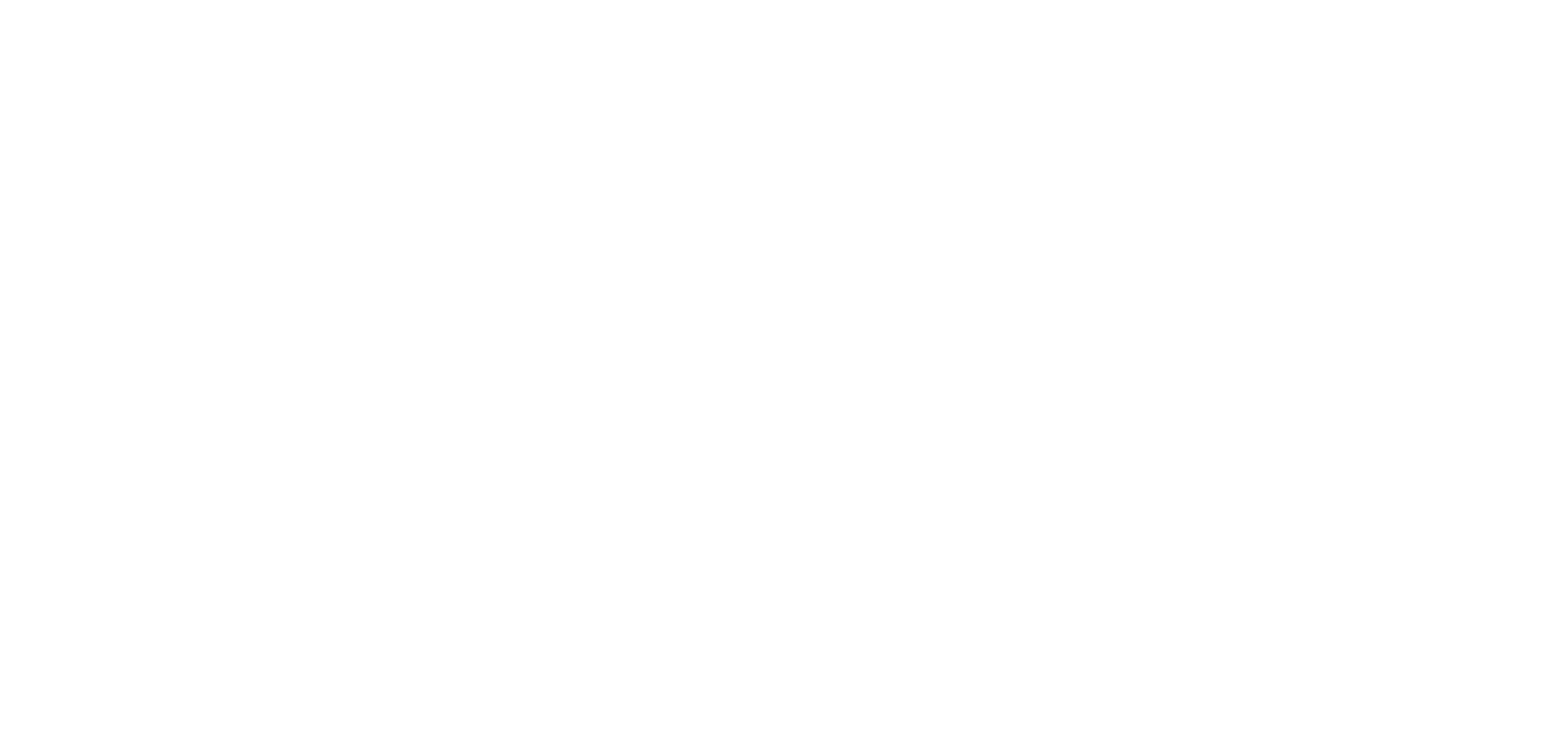
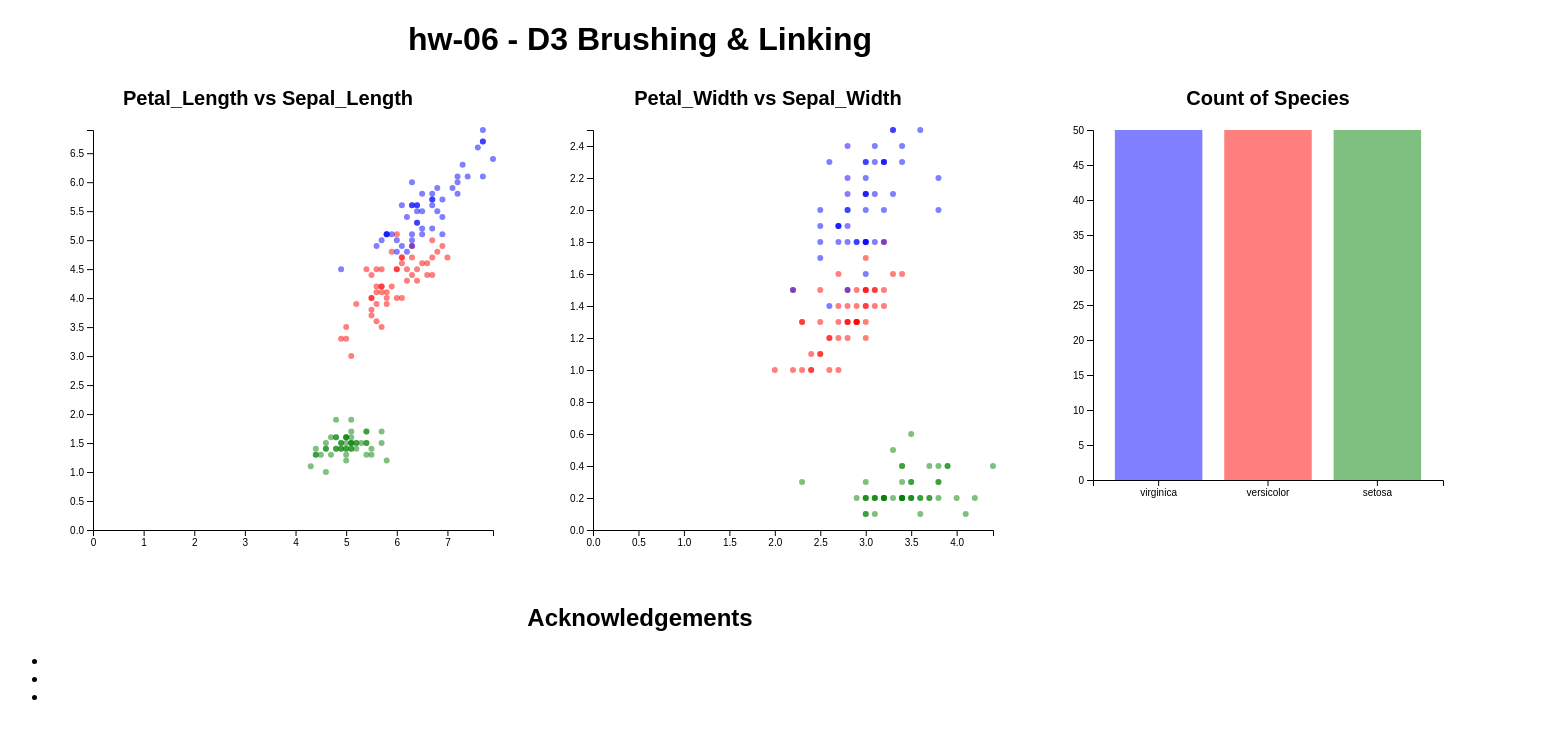
Before and after one commit to DS4200-S23-Class/hw-06-nick_john, a plain HTML site: page index.html in a window 1280 px wide. Shown: the whole page, 1543 px wide, since content can reach past the window. Drawn offline with Linux system fonts and the light colour scheme.

Commit message:
Made PLots

```diff
--- a/index.html
+++ b/index.html
@@ -3,12 +3,51 @@
 
 
 <head>
-  <meta charset='utf-8'>
+  <meta charset=utf-8/>
+  <link rel='stylesheet' href='style.css'>
+  <script src="js/d3.v6.1.1/d3.min.js"></script>
+  <title>hw-06</title>
 
 </head>
 
 
 <body>
+    <h1>hw-06 - D3 Brushing & Linking</h1>
+
+    <div class=row>
+
+      <div class=column>
+
+        <div id="LengthScatterplot"></div>
+
+      </div>
+
+
+      <div class=column>
+
+      <div id="WidthScatterplot"></div>
+
+      </div>
+
+
+
+      <div class=column>
+
+        <div id="CountBarplot"></div>
+
+      </div>
+
+    </div>
+
+
+    <h2>Acknowledgements</h2>
+	<ul>
+	    <li></li>
+	    <li></li>
+        <li></li>
+	</ul>
+
+    <script src="js/main.js"></script>
 
 </body>
 
--- /dev/null
+++ b/js/main.js
@@ -0,0 +1,239 @@
+/*
+hw-06 - D3 Brushing & Linking
+Modified: 02/27/2023
+*/
+
+
+const FRAME_HEIGHT = 500;
+const FRAME_WIDTH = 500;
+const MARGINS = {left: 50, right: 50, top: 50, bottom: 50};
+
+
+const VIS_HEIGHT = FRAME_HEIGHT - MARGINS.top - MARGINS.bottom;
+const VIS_WIDTH = FRAME_WIDTH - MARGINS.left - MARGINS.right;
+
+const FRAME1 = d3.select("#LengthScatterplot")
+                  .append("svg")
+                    .attr("height", FRAME_HEIGHT)
+                    .attr("width", FRAME_WIDTH)
+                    .attr('id', 'spsvg')
+                    .attr("class", "frame");
+
+
+
+function build_length_scatter_plot() {
+    d3.csv("data/iris.csv").then((data) => {
+
+    // find max X from the data
+    const MAX_X1 = d3.max(data, (d) => { return parseFloat(d.Sepal_Length); });
+
+    // Creates the scale function using data
+    const X_SCALE1 = d3.scaleLinear()
+                      .domain([0, MAX_X1])
+                      .range([0, VIS_WIDTH]);
+
+    // find max Y from the data
+    const MAX_Y1 = d3.max(data, (d) => { return parseFloat(d.Petal_Length); })
+
+    // Creates the scale function using data
+    const Y_SCALE1 = d3.scaleLinear()
+                        .domain([0, MAX_Y1])
+                        .range([VIS_HEIGHT, 0]);
+
+    var color_dict = {
+        'virginica': 'Blue',
+        'versicolor': 'Red',
+        'setosa': 'Green'
+      };
+
+    // Plot Points using the X scale created above
+    FRAME1.selectAll("points")
+        .data(data)
+        .enter()
+        .append("circle")
+          .attr("cx", (d) => { return (X_SCALE1(d.Sepal_Length) + MARGINS.left); })
+          .attr("cy", (d) => { return (Y_SCALE1(d.Petal_Length) + MARGINS.left); })
+          .attr("r", 3)
+          .attr("opacity", 0.5)
+          .attr("class", "point")
+          .style('fill', function(d) {
+            return color_dict[d.Species];
+        });
+
+    FRAME1.append("text")
+        .attr("x", (VIS_WIDTH / 2 + MARGINS.left / 2))
+        .attr("y", (MARGINS.top / 2))
+        .attr("text-anchor", "middle")
+        .style("font-size", "20px")
+        .style("font-weight", 900)
+        .text("Petal_Length vs Sepal_Length");
+
+    // Adds an X axis to the scatter plot
+    FRAME1.append("g")
+          .attr("transform", "translate(" + MARGINS.left +
+                "," + (VIS_HEIGHT + MARGINS.top) + ")")
+          .call(d3.axisBottom(X_SCALE1).ticks(10))
+            .attr("font-size", '10px');
+
+    // Adds a Y axis to the scatter plot
+    FRAME1.append("g")
+        .attr("transform", "translate(" + MARGINS.left +
+            "," + (MARGINS.bottom) + ")")
+        .call(d3.axisLeft(Y_SCALE1).ticks(10))
+            .attr("font-size", '10px');
+
+
+  });
+}
+
+
+const FRAME2 = d3.select("#WidthScatterplot")
+                  .append("svg")
+                    .attr("height", FRAME_HEIGHT)
+                    .attr("width", FRAME_WIDTH)
+                    .attr('id', 'spsvg')
+                    .attr("class", "frame");
+
+
+
+function build_width_scatter_plot() {
+    d3.csv("data/iris.csv").then((data) => {
+
+    // find max X from the data
+    const MAX_X2 = d3.max(data, (d) => { return parseFloat(d.Sepal_Width); });
+
+    // Creates the scale function using data
+    const X_SCALE2 = d3.scaleLinear()
+                    .domain([0, MAX_X2])
+                    .range([0, VIS_WIDTH]);
+
+    // find max Y from the data
+    const MAX_Y2 = d3.max(data, (d) => { return parseFloat(d.Petal_Width); })
+
+    // Creates the scale function using data
+    const Y_SCALE2 = d3.scaleLinear()
+                        .domain([0, MAX_Y2])
+                        .range([VIS_HEIGHT, 0]);
+
+    var color_dict = {
+        'virginica': 'Blue',
+        'versicolor': 'Red',
+        'setosa': 'Green'
+    };
+
+    // Plot Points using the X scale created above
+    FRAME2.selectAll("points")
+        .data(data)
+        .enter()
+        .append("circle")
+        .attr("cx", (d) => { return (X_SCALE2(d.Sepal_Width) + MARGINS.left); })
+        .attr("cy", (d) => { return (Y_SCALE2(d.Petal_Width) + MARGINS.left); })
+        .attr("r", 3)
+        .attr("opacity", 0.5)
+        .attr("class", "point")
+        .style('fill', function(d) {
+            return color_dict[d.Species];
+        });
+
+    FRAME2.append("text")
+        .attr("x", (VIS_WIDTH / 2 + MARGINS.left / 2))
+        .attr("y", (MARGINS.top / 2))
+        .attr("text-anchor", "middle")
+        .style("font-size", "20px")
+        .style("font-weight", 900)
+        .text("Petal_Width vs Sepal_Width");
+
+    // Adds an X axis to the scatter plot
+    FRAME2.append("g")
+        .attr("transform", "translate(" + MARGINS.left +
+                "," + (VIS_HEIGHT + MARGINS.top) + ")")
+        .call(d3.axisBottom(X_SCALE2).ticks(10))
+            .attr("font-size", '10px');
+
+    // Adds a Y axis to the scatter plot
+    FRAME2.append("g")
+        .attr("transform", "translate(" + MARGINS.left +
+            "," + (MARGINS.bottom) + ")")
+        .call(d3.axisLeft(Y_SCALE2).ticks(10))
+            .attr("font-size", '10px');
+
+
+});
+}
+
+const FRAME3 = d3.select("#CountBarplot")
+                  .append("svg")
+                    .attr("height", FRAME_HEIGHT)
+                    .attr("width", FRAME_WIDTH)
+                    .attr('id', 'spsvg')
+                    .attr("class", "frame");
+
+function build_bar_plot() {
+
+    d3.csv("data/iris.csv").then((data) => {
+
+    var color_dict = {
+        'virginica': 'Blue',
+        'versicolor': 'Red',
+        'setosa': 'Green'
+        };
+
+    var flower_data = [{'setosa': 50}, {'versicolor': 50}, {'virginica': 50}]
+
+    var mapped = flower_data.map(d => {
+        return {
+            species: Object.keys(d)[0],
+            count: d[Object.keys(d)[0]]
+        }
+        });
+
+    // Creates the scale function using data
+    const X_SCALE3 = d3.scaleBand()
+                    .domain(Object.keys(color_dict))
+                    .range([MARGINS.left, VIS_WIDTH])
+                    .padding(0.2);
+
+    // find max Y from the data
+    const MAX_Y3 = d3.max(mapped, (d) => { return parseInt(d.count); })
+
+    // Creates the scale function using data
+    const Y_SCALE3 = d3.scaleLinear()
+                        .domain([0, MAX_Y3])
+                        .range([VIS_HEIGHT, MARGINS.top]);
+
+    // Plot Points using the X scale created above
+    FRAME3.selectAll("bar")
+        .data(mapped)
+        .enter()
+        .append("rect")
+        .attr("class", "bar")
+        .attr("x", (d) => { return X_SCALE3(d.species); })
+        .attr("y", (d) => { return Y_SCALE3(d.count); })
+        .attr("width", X_SCALE3.bandwidth())
+        .attr("height", (d) => { return (VIS_HEIGHT - Y_SCALE3(d.count)); })
+        .attr("fill", (d) => { return color_dict[d.species]; })
+        .attr("opacity", 0.5);
+
+    FRAME3.append("text")
+        .attr("x", (VIS_WIDTH / 2 + MARGINS.left / 2))
+        .attr("y", (MARGINS.top / 2))
+        .attr("text-anchor", "middle")
+        .style("font-size", "20px")
+        .style("font-weight", 900)
+        .text("Count of Species");
+
+  FRAME3.append("g")
+      .attr("transform", "translate(0," + VIS_HEIGHT + ")")
+      .call(d3.axisBottom(X_SCALE3));
+
+    FRAME3.append("g")
+    .attr("transform", "translate(" + MARGINS.left +
+    "," + 0 + ")")
+      .call(d3.axisLeft(Y_SCALE3));
+    });
+  }
+
+
+build_length_scatter_plot();
+build_width_scatter_plot();
+build_bar_plot();
--- /dev/null
+++ b/style.css
@@ -0,0 +1,23 @@
+body {
+    font-family: arial;
+}
+
+h1, h2 {
+    text-align: center;
+}
+
+
+.row {
+    display: flex;
+    flex-direction: row;
+    justify-content: space-between;
+    margin-left: 35px;
+    margin-bottom: 5px;
+  }
+
+.column {
+    display:flex;
+    flex-direction:column;
+    flex:50%;
+    /*justify-content: none;*/
+}
```
Also changed, not shown: 1 other file.
